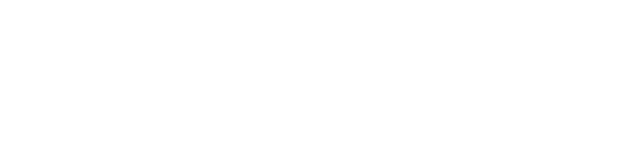
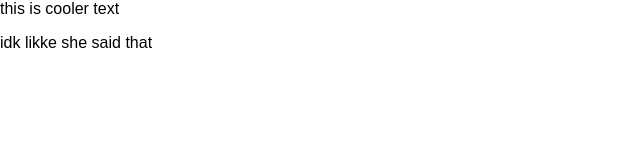
Before and after one commit to biancapham/PennAppsFall2013, a plain HTML site: page index.html in a window 1280 px wide. Shown: the whole page, without its empty margins (0-640 px from the left). Drawn offline with nearby package versions, Linux system fonts and the light colour scheme.

Commit message:
my files

```diff
--- a/index.html
+++ b/index.html
@@ -18,7 +18,10 @@
 </head>
 
 <body>
-
+<p>this is cooler text</p>
 
 </body>
 </html>
+
+
+idk likke she said that
```
Also changed, not shown: 1 other file.
